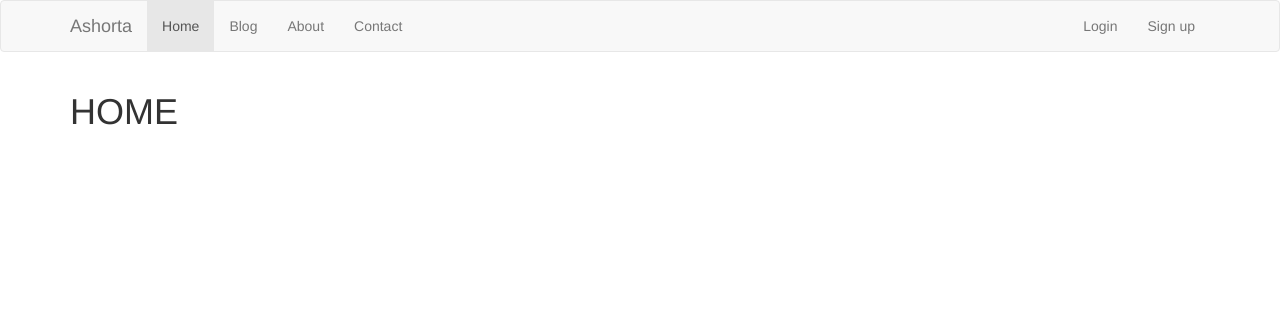
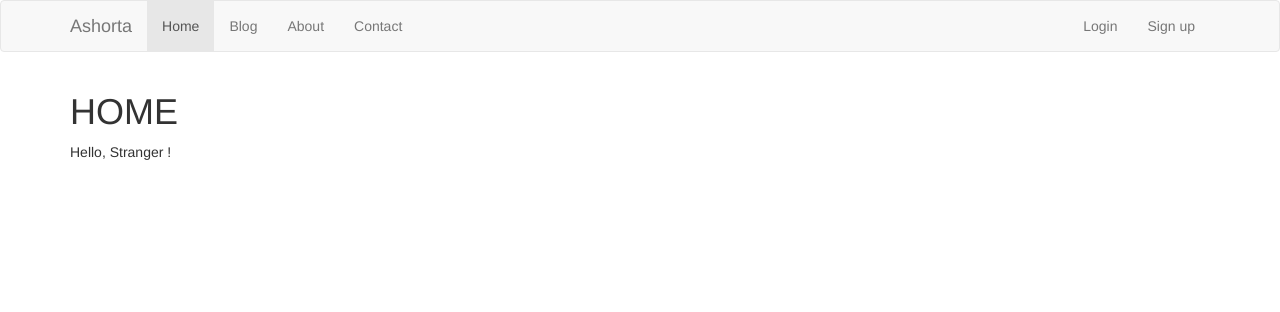
Before and after one commit to muturi254/Blog, a Flask app: page / in a window 1280 px wide. Shown: the top 312 px of the page. Run offline with Flask 2, Linux system fonts and the light colour scheme; parts of the project's set-up code (start-up, migrations or seed data) failed here and were passed over; some libraries are stand-ins or nearby versions.

Commit message:
test if user is logged in

```diff
--- a/app/templates/index.html
+++ b/app/templates/index.html
@@ -2,5 +2,7 @@
 {% block content%}
     <div class="container">
         <h1>HOME</h1>
+
+         Hello, {% if current_user.is_authenticated %} {{ current_user.username }} {% else %} Stranger {% endif %}!
     </div>
 {% endblock %}
```
